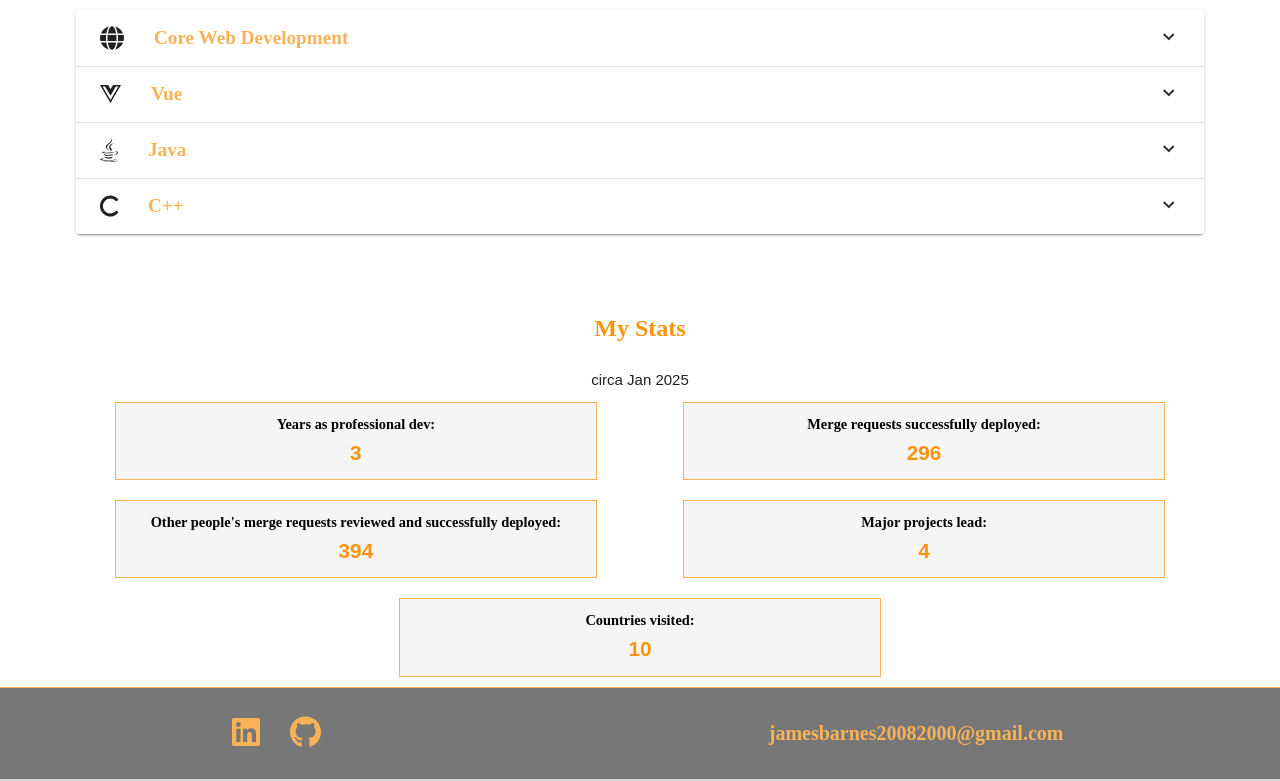
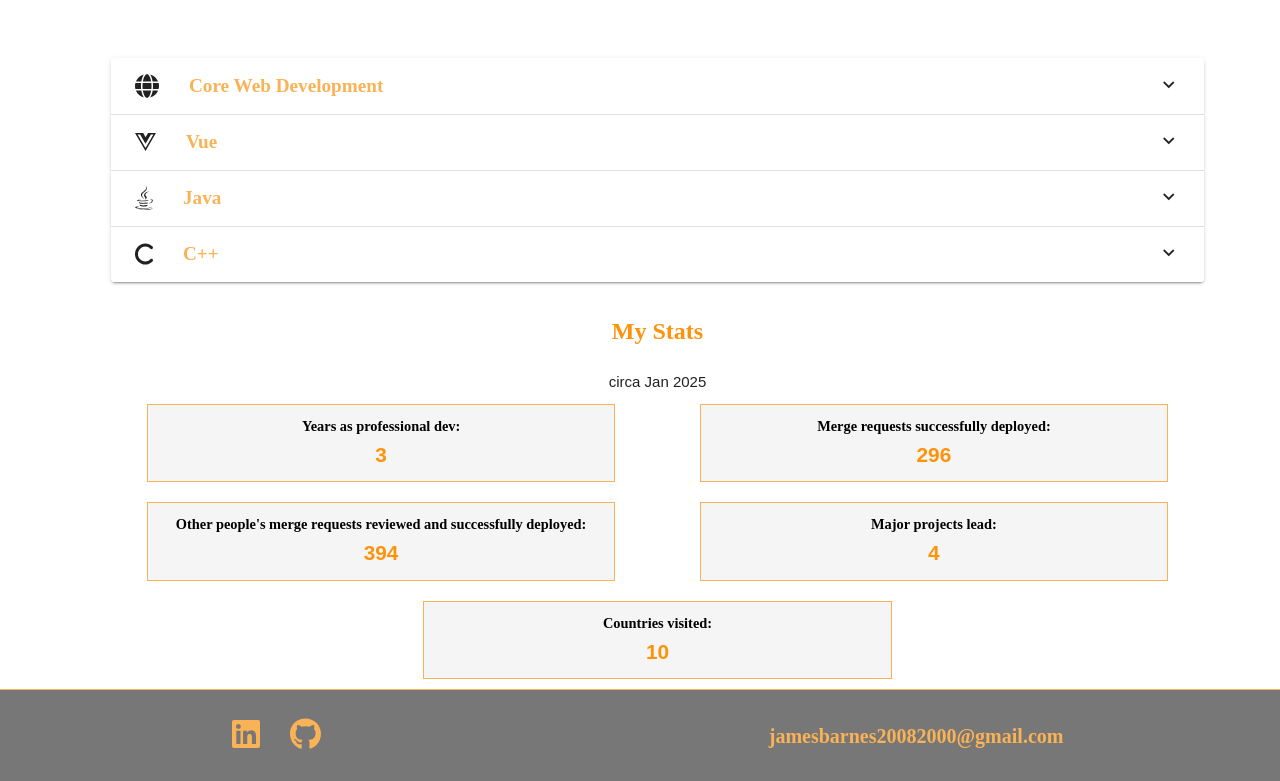
Before and after one commit to JamesBarnes48/PersonalSiteVue, a Vue app: page / in a window 1280 px wide. Shown: the part 1796-2577 px from the top of the page. Built offline with nearby package versions, Linux system fonts and the light colour scheme.

Commit message:
add margin to homepage when navbar is obstructing

```diff
--- a/src/views/Home.vue
+++ b/src/views/Home.vue
@@ -57,6 +57,7 @@ export default {
 </script>
 
 <template>
+  <div class="homepage-container">
     <div class="title-container">
       <p id="nameTitle">I'm James.</p>
       <p class="title-subheading">web developer</p>
@@ -65,7 +66,7 @@ export default {
     <AboutMe />
     <SkillsPanelList :skillsList="skills" />
 
-    <div class="homepage-section">
+    <div class="stats-container">
       <h2 class="subheading">My Stats</h2>
       <p>circa Jan 2025</p>
       <div class="stats-grid">
@@ -91,9 +92,10 @@ export default {
         </div>
       </div>
     </div>
-  </template>
+  </div>
+</template>
 
-  <style scoped>
+<style scoped>
   .title-container{
     background-image: url("@/assets/images/waterscape.jpg");
     background-position: center;
@@ -116,7 +118,7 @@ export default {
     color: var(--main-hex);
   }
 
-  .homepage-section{
+  .stats-container{
     margin: 5% 10%;
   }
 
@@ -156,7 +158,12 @@ export default {
   }
 
   @media (max-width: 1280px){
-    .homepage-section {
+
+    .homepage-container{
+      margin-left: 35px;
+    }
+
+    .stats-container {
       margin: 2% 3% 0 3%;
     }
 
@@ -184,4 +191,10 @@ export default {
       font-size: 24px;
     }
   }
-  </style>
+
+  @media (max-width: 960px){
+    .homepage-container{
+      margin-left: 0px;
+    }
+  }
+</style>
```
